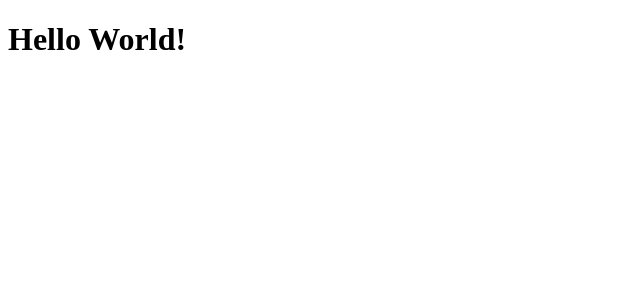
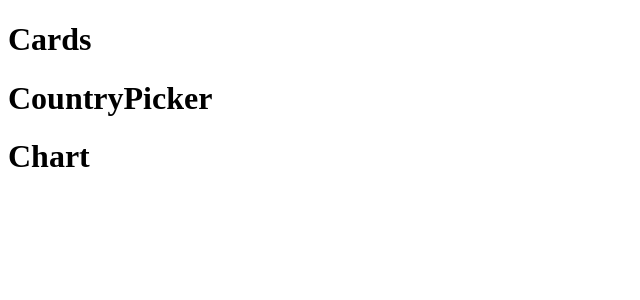
Before and after one commit to kk77777/covid19-statistics, a React (Create React App) app: page / in a window 1280 px wide. Shown: the top 300 px of the page, without its empty margins (0-640 px from the left). Built offline with nearby package versions, Linux system fonts and the light colour scheme.

Commit message:
importing components

```diff
--- a/src/App.js
+++ b/src/App.js
@@ -1,10 +1,16 @@
 import React, { Component } from 'react';
+
+import Cards from './components/Cards/Cards';
+import CountryPicker from './components/CountryPicker/CountryPicker';
+import Chart from './components/Chart/Chart';
 
 export class App extends Component {
   render() {
     return (
       <div>
-        <h1>Hello World!</h1>
+        <Cards />
+        <CountryPicker />
+        <Chart />
       </div>
     );
   }
```
